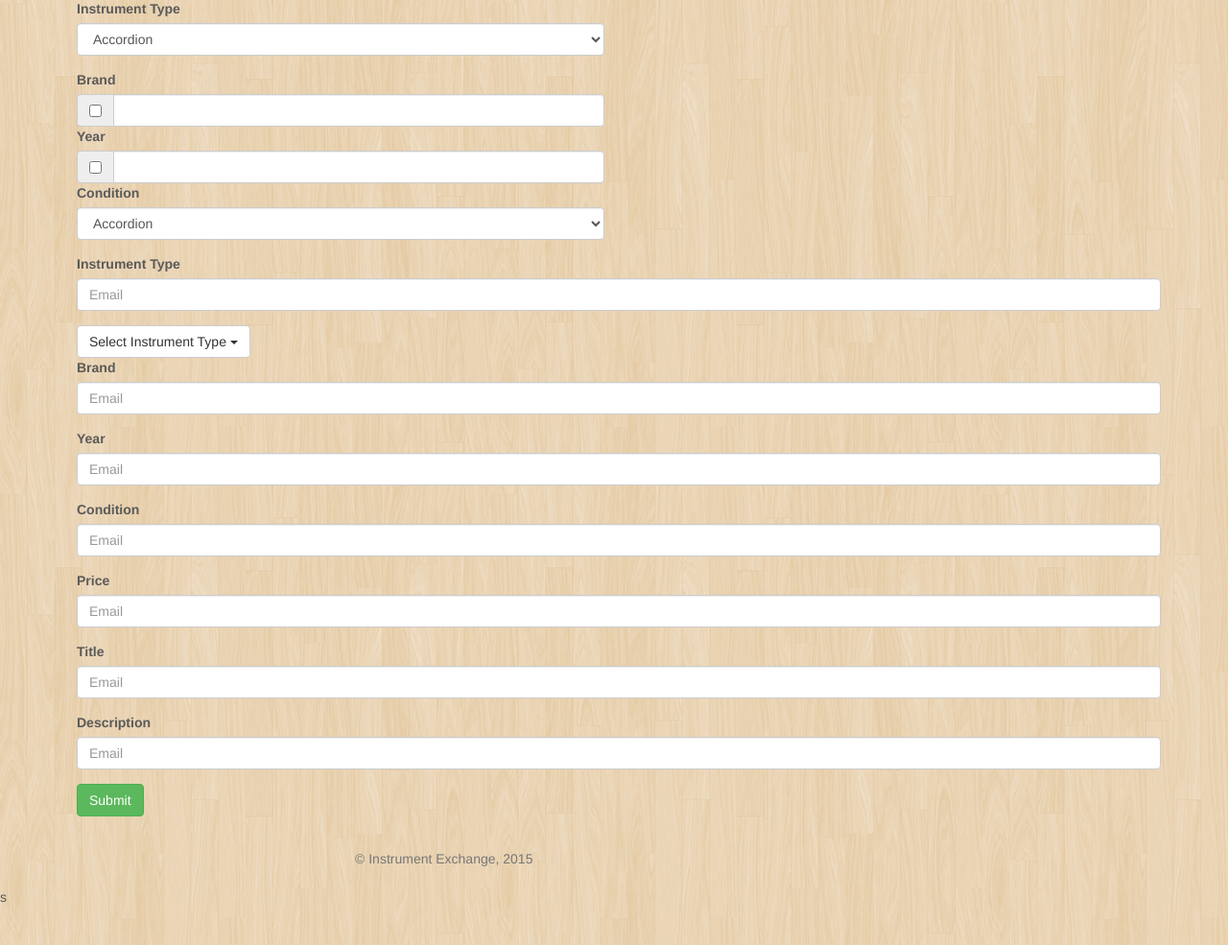
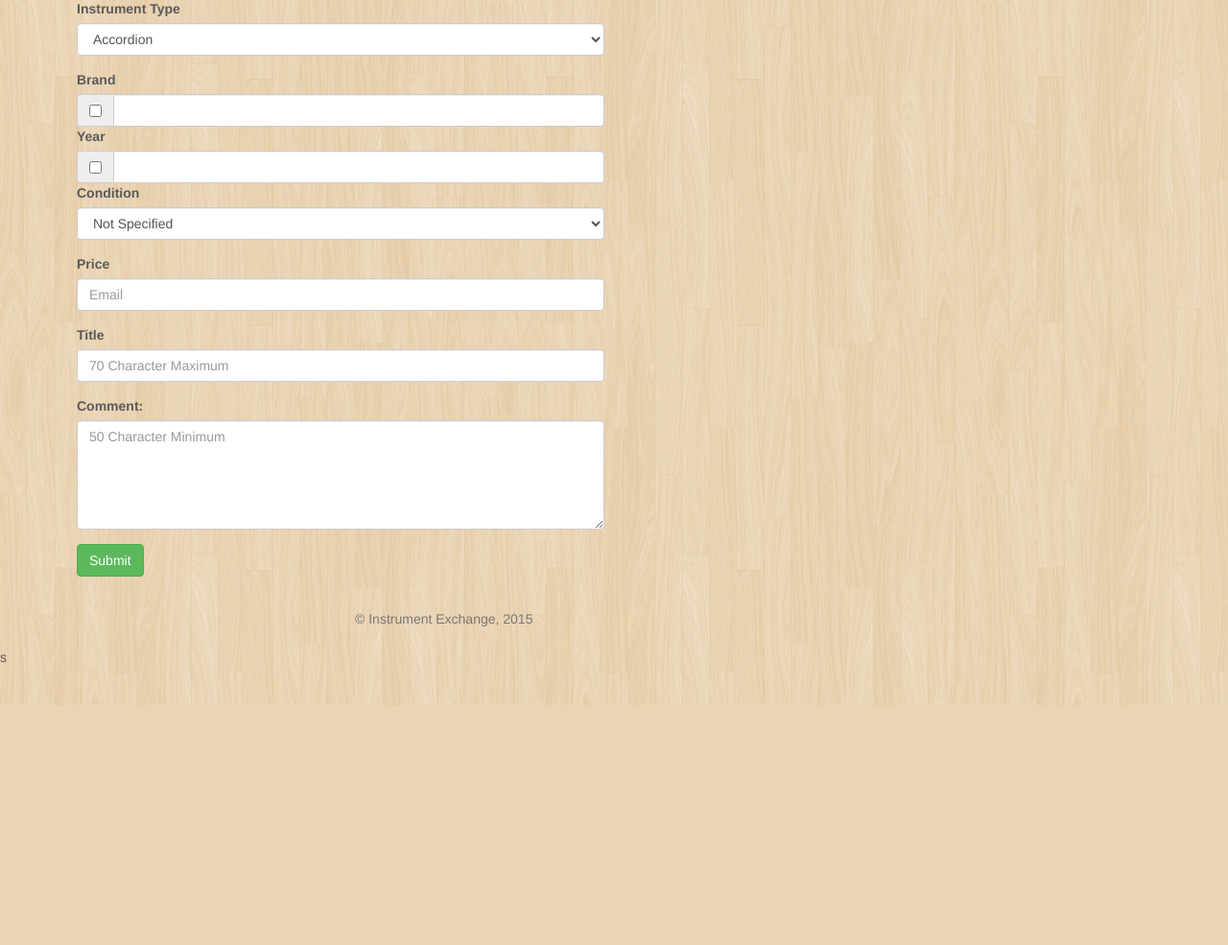
Before and after one commit to asleepArmadillo/Adlister, a PHP site: page /ads.create.php in a window 1280 px wide. Shown: the part 155-1140 px from the top of the page at 96% size. After the commit the page ends 890 px from the top, so only its background shows below. Run offline with PHP 8.4, Linux system fonts and the light colour scheme; data that the repository does not hold is empty; some libraries are stand-ins or nearby versions.

Commit message:
refactored code for new listing form

```diff
--- a/public/ads.create.php
+++ b/public/ads.create.php
@@ -7,7 +7,7 @@ $ads = [];
 
 $ads = Ad::all();
 
-if (Input::has('title') && Input::has('description')) {
+if (Input::has('title') && Input::has('description') && Input::has('instrument_type') && Input::has('condition') && Input::has('price')) {
     $ad = new Ad();
     $ad->type = Input::get('instrument_type');
     $ad->brand = Input::get('brand');
@@ -47,8 +47,8 @@ if (Input::has('title') && Input::has('description')) {
                 <div class="row">
                     <div class="col-lg-6">
                         <div class="form-group">
-                          <label for="sel1">Instrument Type</label>
-                          <select class="form-control" id="sel1">
+                          <label for="InputInstrumentType">Instrument Type</label>
+                          <select class="form-control" id="InputInstrumentType">
                             <option>Accordion</option>
                             <option>Brass</option>
                             <option>Guitar</option>
@@ -66,22 +66,22 @@ if (Input::has('title') && Input::has('description')) {
 
                 <div class="row">
                     <div class="col-lg-6">
-                        <label for="InputEmailExisting">Brand</label>
+                        <label for="InputBrand">Brand</label>
                             <div class="input-group">
                                 <span class="input-group-addon">
-                                    <input type="checkbox" aria-label="...">
+                                    <input type="checkbox" aria-label="..." id="InputBrand">
                                 </span>
                             <input type="text" class="form-control" aria-label="...">
-                    </div><!-- /input-group -->
-                  </div><!-- /.col-lg-6 -->
+                        </div><!-- /input-group -->
+                    </div><!-- /.col-lg-6 -->
                 </div><!-- /.row -->
 
                 <div class="row">
                     <div class="col-lg-6">
-                        <label for="InputEmailExisting">Year</label>
+                        <label for="InputYear">Year</label>
                             <div class="input-group">
                                 <span class="input-group-addon">
-                                    <input type="checkbox" aria-label="...">
+                                    <input type="checkbox" aria-label="..." id="InputYear">
                                 </span>
                             <input type="text" class="form-control" aria-label="...">
                     </div><!-- /input-group -->
@@ -91,76 +91,47 @@ if (Input::has('title') && Input::has('description')) {
                 <div class="row">
                     <div class="col-lg-6">
                         <div class="form-group">
-                          <label for="sel1">Condition</label>
-                          <select class="form-control" id="sel1">
-                            <option>Accordion</option>
-                            <option>Brass</option>
-                            <option>Guitar</option>
-                            <option>Harmonica</option>
-                            <option>Percussion</option>
-                            <option>Piano / Keys</option>
-                            <option>String</option>
-                            <option>Woodwind</option>
-                            <option>Amplifier / Gear</option>
-                            <option>Other</option>
+                          <label for="InputCondition">Condition</label>
+                          <select class="form-control" id="InputCondition">
+                            <option>Not Specified</option>
+                            <option>Excellent</option>
+                            <option>Very Good</option>
+                            <option>Good</option>
+                            <option>Poor</option>
+                            <option>New</option>
+                            <option>Refurbished</option>
+                            <option>For Parts / Not Working</option>
                           </select>
                         </div>
                     </div>
                 </div>
 
-                <div class="form-group">
-                    <label for="InputEmailExisting">Instrument Type</label>
-                    <input type="email" class="form-control" id="InputEmailExisting" placeholder="Email">
+                <div class="row">
+                    <div class="col-lg-6">
+                        <div class="form-group">
+                            <label for="InputPrice">Price</label>
+                            <input type="email" class="form-control" id="InputPrice" placeholder="Email">
+                        </div>
+                    </div>
                 </div>
 
-                <div class="dropdown">
-                    <button class="btn btn-default dropdown-toggle" type="button" id="dropdownMenu1" data-toggle="dropdown" aria-haspopup="true" aria-expanded="true">
-                        Select Instrument Type
-                        <span class="caret"></span>
-                    </button>
-
-                    <ul class="dropdown-menu" aria-labelledby="dropdownMenu1">
-                    <li><a href="#">Accordion</a></li>
-                    <li><a href="#">Brass</a></li>
-                    <li><a href="#">Something else here</a></li>
-                    </ul>
+                <div class="row">
+                    <div class="col-lg-6">
+                        <div class="form-group">
+                            <label for="InputTitle">Title</label>
+                            <input type="email" class="form-control" id="InputTitle" placeholder="70 Character Maximum">
+                        </div>
+                    </div>
                 </div>
 
-
-
-
-
-
-
+        <div class="row">
+            <div class="col-lg-6">
                 <div class="form-group">
-                    <label for="InputEmailExisting">Brand</label>
-                    <input type="email" class="form-control" id="InputEmailExisting" placeholder="Email">
+                    <label for="InputComment">Comment:</label>
+                    <textarea class="form-control" rows="5" id="InputComment" placeholder="50 Character Minimum"></textarea>
                 </div>
-
-                <div class="form-group">
-                    <label for="InputEmailExisting">Year</label>
-                    <input type="email" class="form-control" id="InputEmailExisting" placeholder="Email">
-                </div>
-
-                <div class="form-group">
-                    <label for="InputEmailExisting">Condition</label>
-                    <input type="email" class="form-control" id="InputEmailExisting" placeholder="Email">
-                </div>
-
-                <div class="form-group">
-                    <label for="InputEmailExisting">Price</label>
-                    <input type="email" class="form-control" id="InputEmailExisting" placeholder="Email">
-                </div>
-
-                <div class="form-group">
-                    <label for="InputEmailExisting">Title</label>
-                    <input type="email" class="form-control" id="InputEmailExisting" placeholder="Email">
-                </div>
-
-                <div class="form-group">
-                    <label for="InputEmailExisting">Description</label>
-                    <input type="email" class="form-control" id="InputEmailExisting" placeholder="Email">
-                </div>
+            </div>
+        </div>
 
 
 
```
